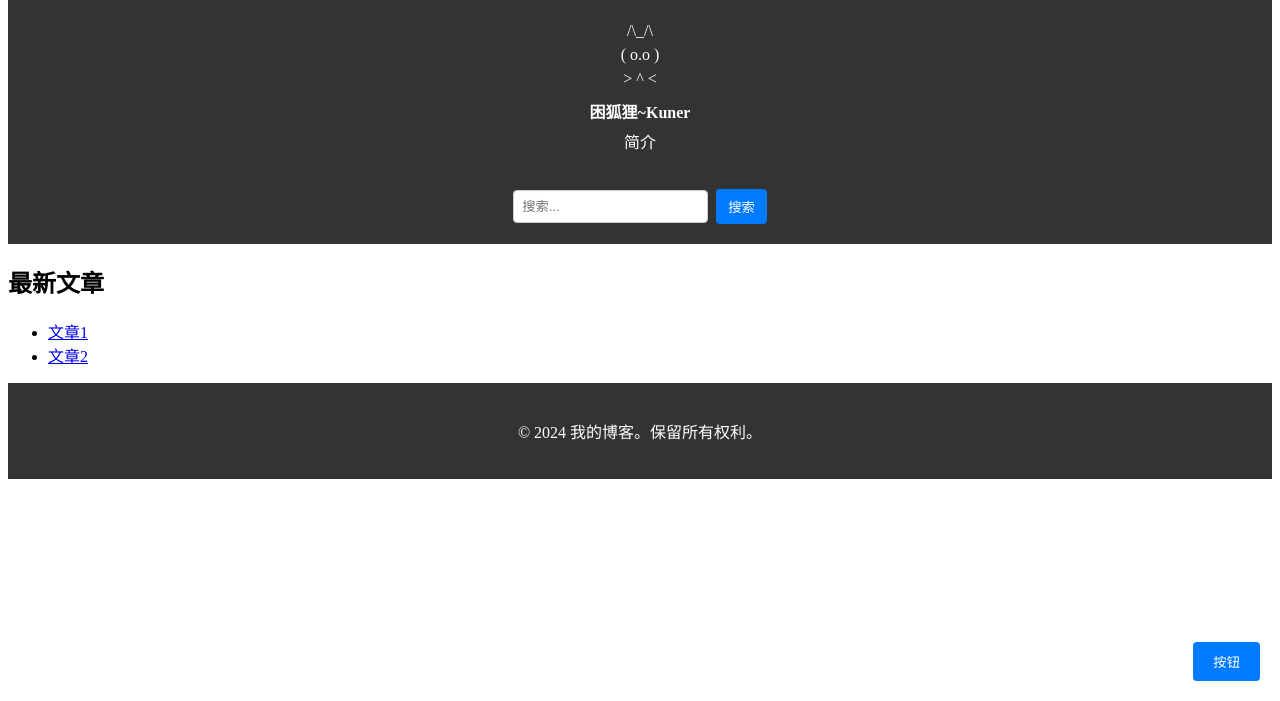
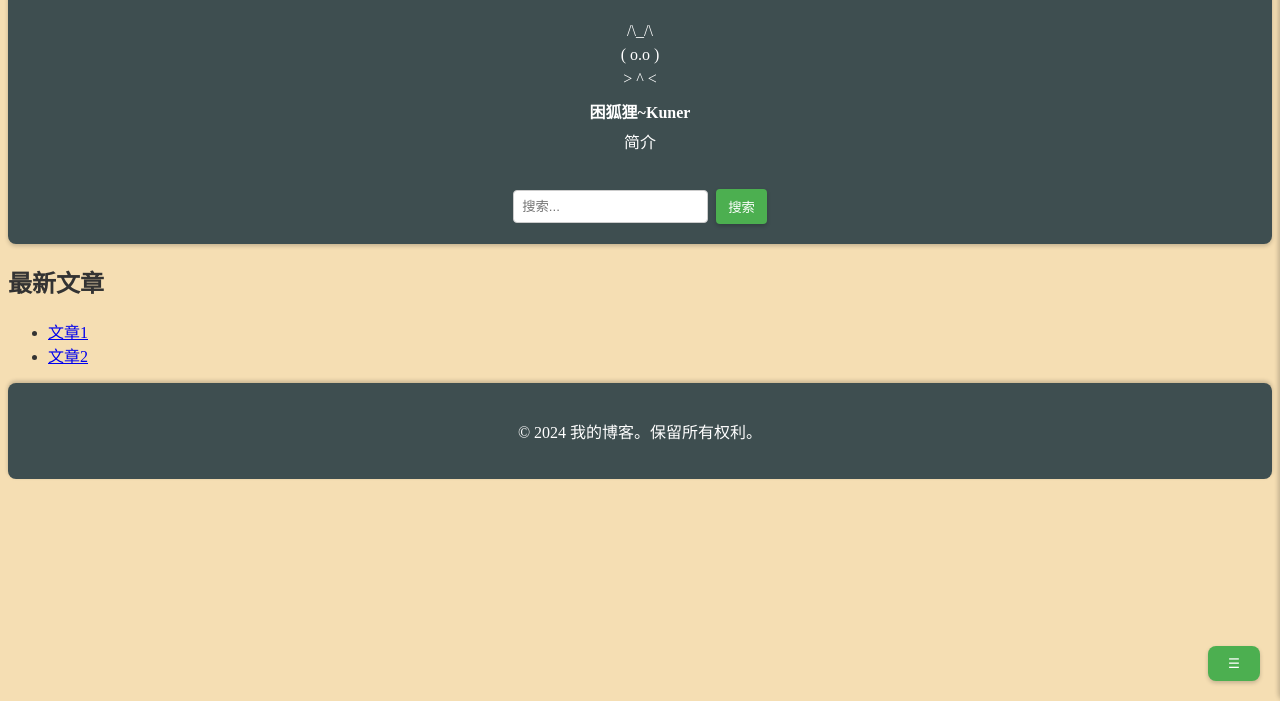
Before and after one commit to Zougmzz/KunerHomepage.github.io, a plain HTML site: page index.html in a window 1280 px wide. Shown: the part 99-800 px from the top of the page. Drawn offline with Linux system fonts and the light colour scheme.

Commit message:
Add files via upload

```diff
--- a/css/styles.css
+++ b/css/styles.css
@@ -1,8 +1,16 @@
+/* 全局背景颜色 */
+body {
+    background-color: #F5DEB3; /* 设置全局背景颜色为米黄色 */
+    color: #333; /* 设置默认文字颜色为深灰色 */
+}
+
 /* 头部样式 */
 header {
-    background-color: #333;
+    background-color: #3E4E50; /* 设置头部背景颜色为深灰色 */
     color: #fff;
-    padding: 20px 0;
+    padding: 20px;
+    box-shadow: 0 2px 4px rgba(0, 0, 0, 0.2); /* 添加阴影效果 */
+    border-radius: 8px; /* 圆角边框 */
 }
 
 header h1 {
@@ -73,23 +81,26 @@ nav ul li a:hover {
 
 .search-box button {
     padding: 8px 12px;
-    background-color: #007bff;
+    background-color: #4CAF50; /* 设置按钮背景颜色为绿色 */
     color: white;
     border: none;
     border-radius: 4px;
     cursor: pointer;
+    box-shadow: 0 2px 4px rgba(0, 0, 0, 0.2); /* 添加阴影效果 */
 }
 
 .search-box button:hover {
-    background-color: #0056b3;
+    background-color: #45a049;
 }
 
 /* 页脚样式 */
 footer {
-    background-color: #333;
+    background-color: #3E4E50; /* 设置页脚背景颜色为深灰色 */
     color: #fff;
-    padding: 20px 0;
+    padding: 20px;
     text-align: center;
+    box-shadow: 0 -2px 4px rgba(0, 0, 0, 0.2); /* 添加阴影效果 */
+    border-radius: 8px; /* 圆角边框 */
 }
 
 /* 右下角按钮样式 */
@@ -98,15 +109,16 @@ footer {
     bottom: 20px;
     right: 20px;
     padding: 10px 20px;
-    background-color: #007bff;
+    background-color: #4CAF50; /* 设置按钮背景颜色为绿色 */
     color: #fff;
     border: none;
-    border-radius: 4px;
+    border-radius: 8px; /* 圆角边框 */
     cursor: pointer;
+    box-shadow: 0 2px 4px rgba(0, 0, 0, 0.2); /* 添加阴影效果 */
 }
 
 .btn:hover {
-    background-color: #0056b3;
+    background-color: #45a049;
 }
 
 /* 侧边栏样式 */
@@ -116,10 +128,12 @@ footer {
     right: -250px;
     width: 250px;
     height: 100%;
-    background-color: #333;
+    background-color: #3E4E50; /* 设置侧边栏背景颜色为深灰色 */
     color: #fff;
     z-index: 1000;
     transition: right 0.5s ease-in-out; /* 添加过渡效果 */
+    box-shadow: -2px 0 4px rgba(0, 0, 0, 0.2); /* 添加阴影效果 */
+    border-radius: 8px; /* 圆角边框 */
 }
 
 #sidebar.active {
--- a/index.html
+++ b/index.html
@@ -41,7 +41,7 @@
     </footer>
 
     <!-- 右下角按钮 -->
-    <button class="btn">按钮</button>
+    <button class="btn hamburger-menu">☰</button>
 
     <!-- 侧边栏 -->
     <aside id="sidebar">
```
